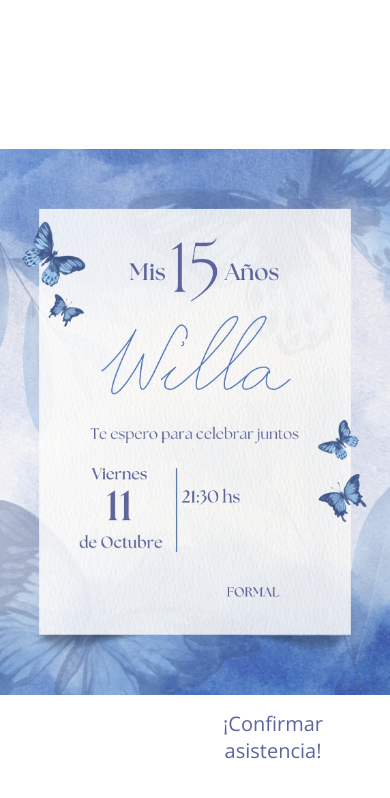
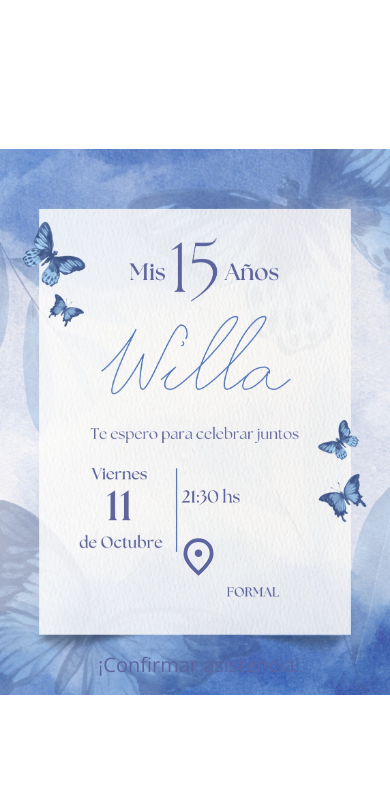
Before and after one commit to Gonzamiguel/willa, a plain HTML site: page index.html in a window 390 px wide. Drawn offline with nearby package versions, Linux system fonts and the light colour scheme.

Commit message:
tercer commit

```diff
--- a/style.css
+++ b/style.css
@@ -1,3 +1,4 @@
+/* Estilo general para pantallas grandes (notebooks, desktops) */
 body, html {
     margin: 0;
     padding: 0;
@@ -50,8 +51,7 @@ body, html {
     z-index: 3; /* Asegura que el texto esté encima del SVG */
 }
 
-
-
+/* Animación */
 @keyframes vibrarVertical {
     0% {
         transform: translateY(0);
@@ -69,3 +69,20 @@ body, html {
         transform: translateY(0); /* Vuelve al punto inicial */
     }
 }
+
+/* Estilos para dispositivos móviles como iPhone 11 a iPhone 15 */
+@media screen and (max-width: 850px) {
+    .icono-sobre-imagen {
+        width: 45px;
+        top: 63%; /* Ajusta la posición para pantallas móviles */
+        left: 45%;
+        transform: translate(-50%, -50%); /* Centrar el icono */
+    }
+
+    .texto-sobre-imagen {
+        bottom: 18.5%; /* Ajusta la posición del texto para evitar que se salga de la pantalla */
+        left: 20%;
+        font-size: 20px; /* Disminuir el tamaño del texto en móviles */
+        transform: translateX(-50%);
+    }
+}
```
